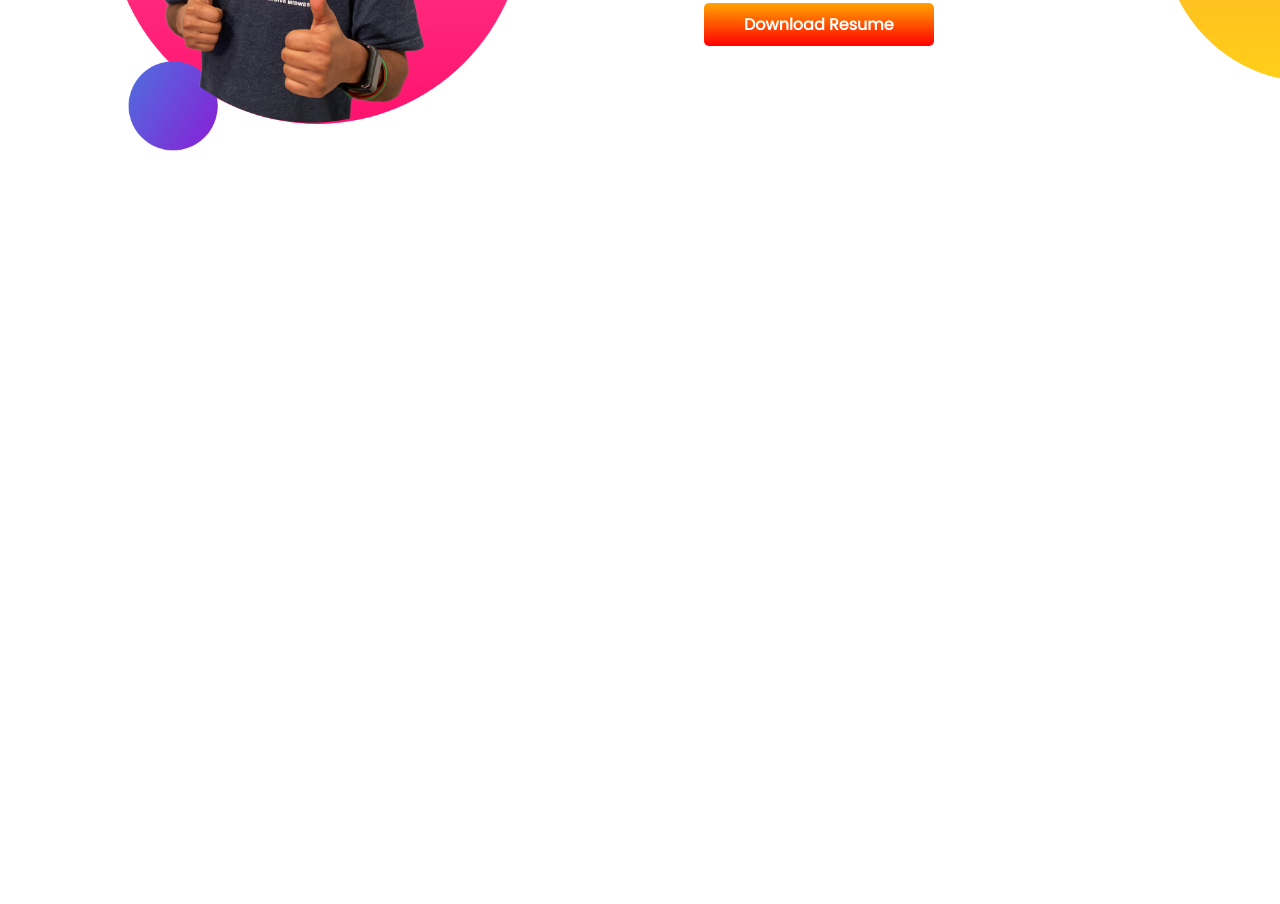
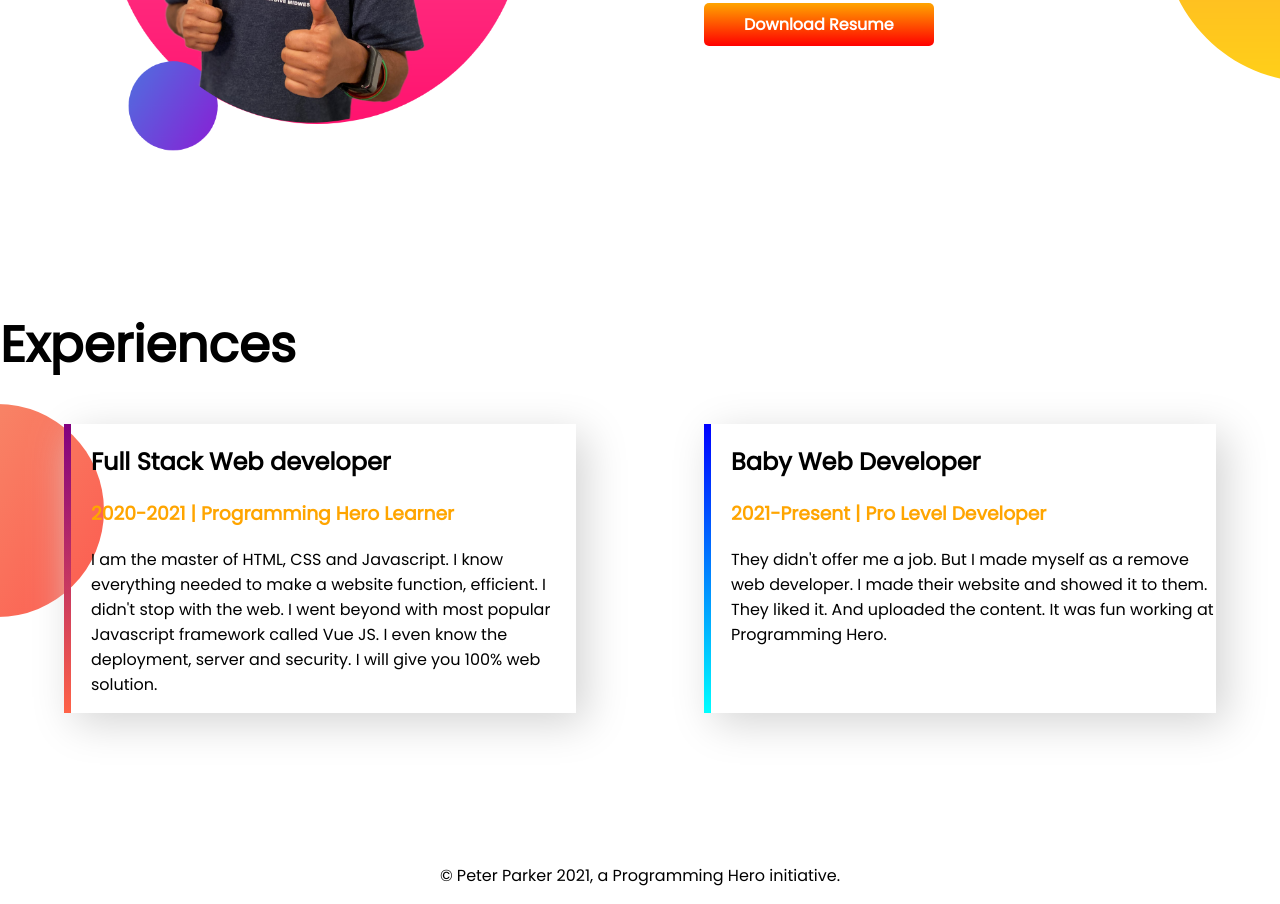
Before and after one commit to Mizan-coders/developer-portfolio, a plain HTML site: page index.html in a window 1280 px wide. Shown: the part 980-1884 px from the top of the page. Before the commit the page ends 1288 px from the top, so only its background shows below. Drawn offline with Linux system fonts and the light colour scheme.

Commit message:
finishing update of experience area

```diff
--- a/index.html
+++ b/index.html
@@ -13,7 +13,7 @@
 </head>
 
 <body>
-    <section class="top-banne">
+    <section class="top-banne flexible-container">
         <div class="half-width">
             <h1>Welcome to</h1>
             <h1><span class="orange-color">Mizanur Rahman</span> World!</h1>
@@ -29,7 +29,7 @@
             <img src="images/jhankar.png" alt="Mizan Portfolio images">
         </div>
     </section>
-    <section class="dream-big">
+    <section class="dream-big flexible-container">
         <div class="half-width">
             <img src="images/jhankar2.png" alt="">
         </div>
@@ -41,6 +41,29 @@
             <a class="link-button" href="#" target="_blank" rel="noopener noreferrer">Download Resume</a>
         </div>
     </section>
+    <section class="experience-area">
+        <h1>Experiences</h1>
+        <div class="flexible-container">
+            <div id="full-stact-experience" class="experience-item">
+                <h2>Full Stack Web developer</h2>
+                <h3 class="orange-color">2020-2021 | Programming Hero Learner</h3>
+                <p>I am the master of HTML, CSS and Javascript. I know everything needed to make a website function,
+                    efficient. I didn't stop with the web. I went beyond with most popular Javascript framework called
+                    Vue
+                    JS. I even know the deployment, server and security. I will give you 100% web solution.</p>
+            </div>
+            <div id="webdeveloepr-experience" class="experience-item">
+                <h2>Baby Web Developer</h2>
+                <h3 class="orange-color">2021-Present | Pro Level Developer</h3>
+                <p>They didn't offer me a job. But I made myself as a remove web developer. I made their website and
+                    showed
+                    it to them. They liked it. And uploaded the content. It was fun working at Programming Hero.</p>
+            </div>
+        </div>
+    </section>
+    <footer>
+        <p>© Peter Parker 2021, a Programming Hero initiative.</p>
+    </footer>
 </body>
 
 </html>
--- a/style.css
+++ b/style.css
@@ -8,7 +8,7 @@ h1{
 .orange-color{
     color: orange;
 }
-section{
+.flexible-container{
     display: flex;
     margin-bottom: 150px;
 }
@@ -36,3 +36,28 @@ section{
     background-repeat: no-repeat;
     background-position:right;
 }
+.experience-item {
+    width: 40%;
+    box-shadow: 10px 10px 40px rgb(212 212 212);
+    padding-left: 20px;
+    margin-right: 5%;
+    margin-left: 5%;
+}
+.experience-area{
+    background-image: url(images/exp-bg.png);
+    background-repeat: no-repeat;
+    background-position:left;
+}
+#webdeveloepr-experience{
+    border-image: linear-gradient( blue, cyan);
+    border-image-slice: 1;
+    border-left: 7px solid;
+}
+#full-stact-experience{
+    border-image: linear-gradient( purple, tomato);
+    border-image-slice: 1;
+    border-left: 7px solid;
+}
+footer p{
+    text-align: center;
+}
```
